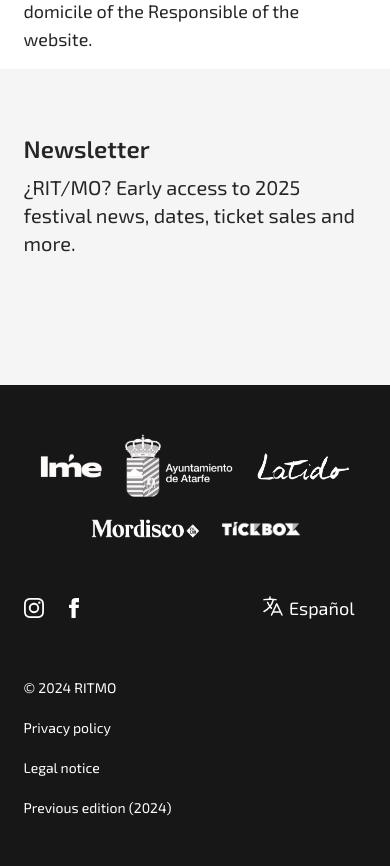
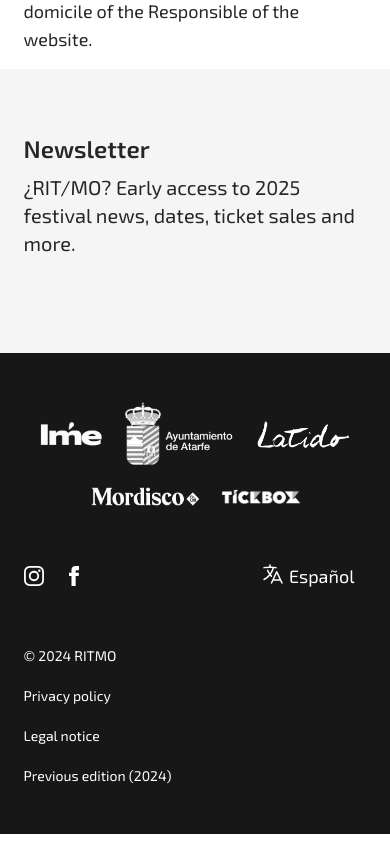
Before and after one commit to manumorante/ritmo2025, a Next.js app: page /en/legal in a window 390 px wide. Shown: the part 4600-5466 px from the top of the page. After the commit the page ends 5434 px from the top, so only its background shows below. Built offline with nearby package versions, Linux system fonts and the light colour scheme.

Commit message:
newsletter langs

```diff
--- a/components/Footer.tsx
+++ b/components/Footer.tsx
@@ -15,7 +15,7 @@
     <>
       <div className="py-16 bg-neutral-100">
         <div className="container">
-          <div className="flex flex-col lg:flex-row gap-12 items-center justify-between">
+          <div className="flex flex-col lg:flex-row gap-4 lg:gap-12 items-center justify-between">
             <div>
               <h3 className="text-2xl font-semibold mb-2">
                 {t("newsletter.title")}
```
